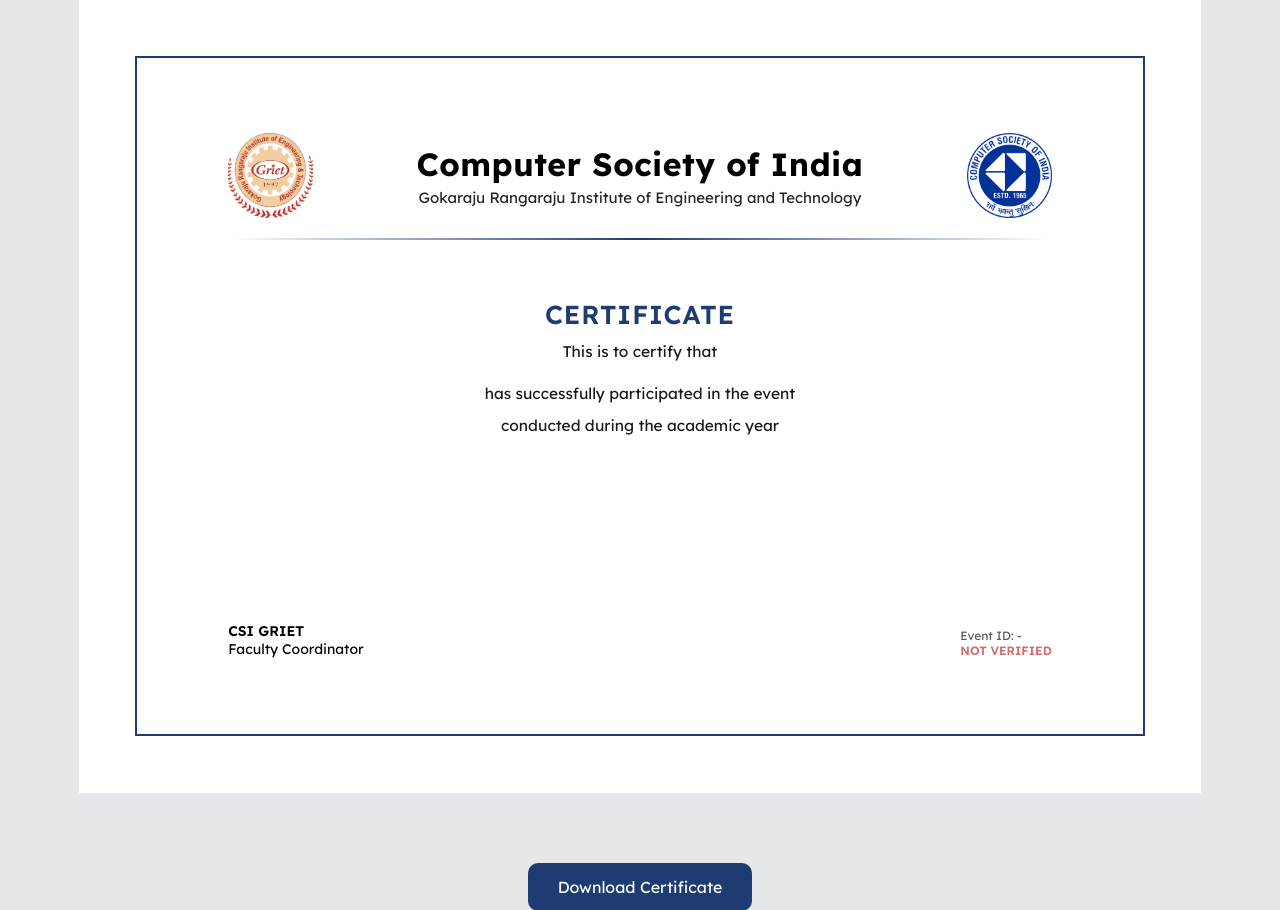
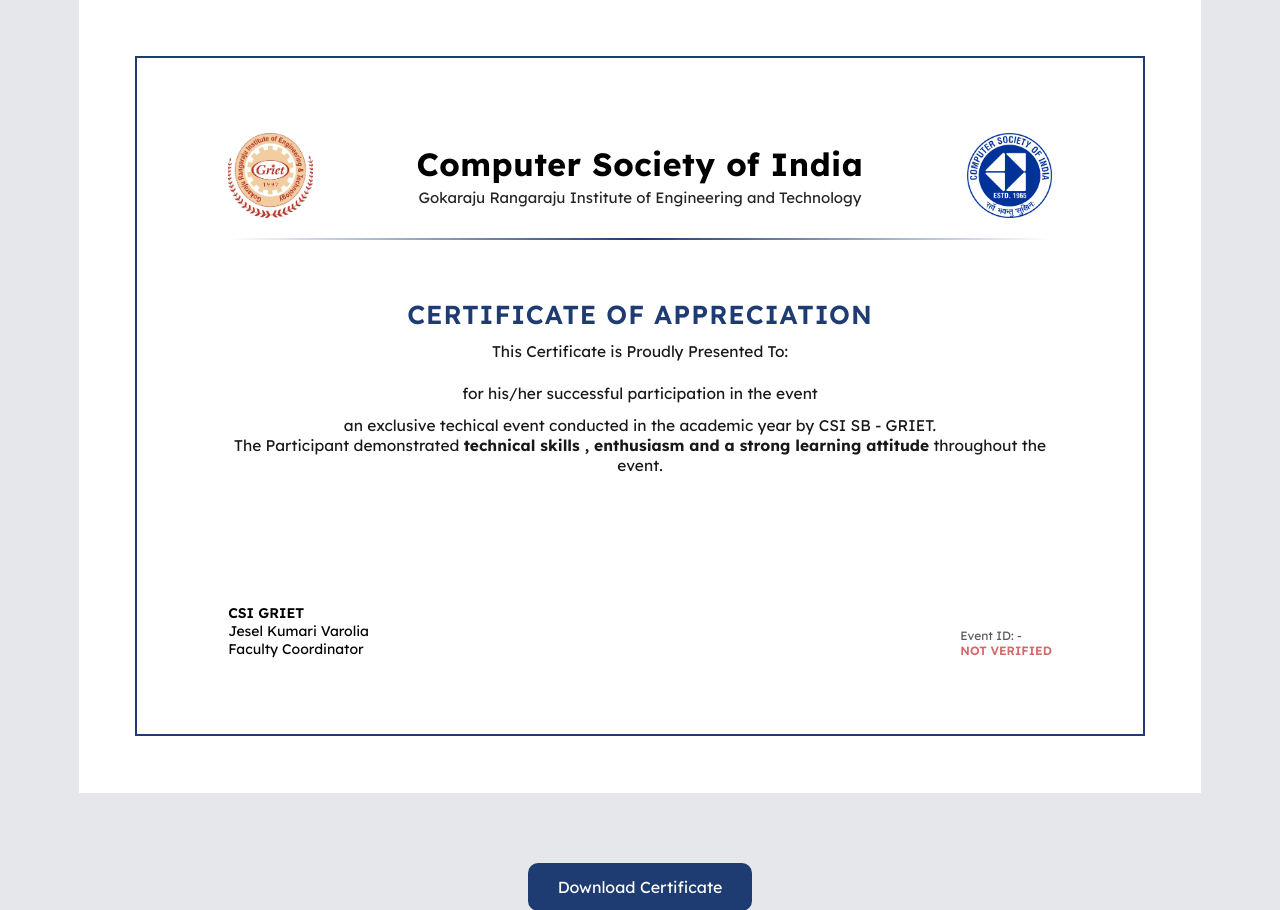
Before and after one commit to umeshyenugula/CSIWEB, a Flask app: page /certificate-template in a window 1280 px wide. Shown: the part 41-951 px from the top of the page. Run offline with Flask 3, Linux system fonts and the light colour scheme; parts of the project's set-up code (start-up, migrations or seed data) failed here and were passed over; some libraries are stand-ins or nearby versions.

Commit message:
Revise certificate template with new design and text
Updated the certificate template to include a new design and additional text for the certificate of appreciation.

```diff
--- a/templates/certificate_template.html
+++ b/templates/certificate_template.html
@@ -2,7 +2,7 @@
 <html lang="en">
 <head>
 <meta charset="UTF-8">
-<title>Certificate</title>
+<title>Certificate Download Preview</title>
 
 <link href="https://fonts.googleapis.com/css2?family=Lexend:wght@300;400;600;700&display=swap" rel="stylesheet">
 <script src="https://cdn.jsdelivr.net/npm/html2pdf.js@0.10.1/dist/html2pdf.bundle.min.js"></script>
@@ -186,23 +186,25 @@ button {
       <div class="divider"></div>
 
      <div class="body">
-  <h3>CERTIFICATE</h3>
-  <p>This is to certify that</p>
+  <h3>CERTIFICATE OF APPRECIATION</h3>
+  <p>This Certificate is Proudly Presented To:</p>
 
   <div class="name" id="name"></div>
 
-  <p>has successfully participated in the event</p>
+  <p>for his/her successful participation in the event</p>
 
   <div class="event" id="event"></div>
 
-  <p>conducted during the academic year <strong id="year"></strong></p>
+  <p>an exclusive techical event conducted in the academic year <strong id="year"></strong> by CSI SB - GRIET.</p>
+  <p>The Participant demonstrated <strong>technical skills , enthusiasm and a strong learning attitude</strong> throughout the event.</p>
 </div>
 
 
       <div class="footer">
         <div>
           <strong>CSI GRIET</strong><br>
-          Faculty Coordinator
+          Jesel Kumari Varolia<br>
+          Faculty Coordinator<br>
         </div>
         <div class="verify" id="verifyText">
   Verify at: https://csi.griet.ac.in/pages/certificates
```
